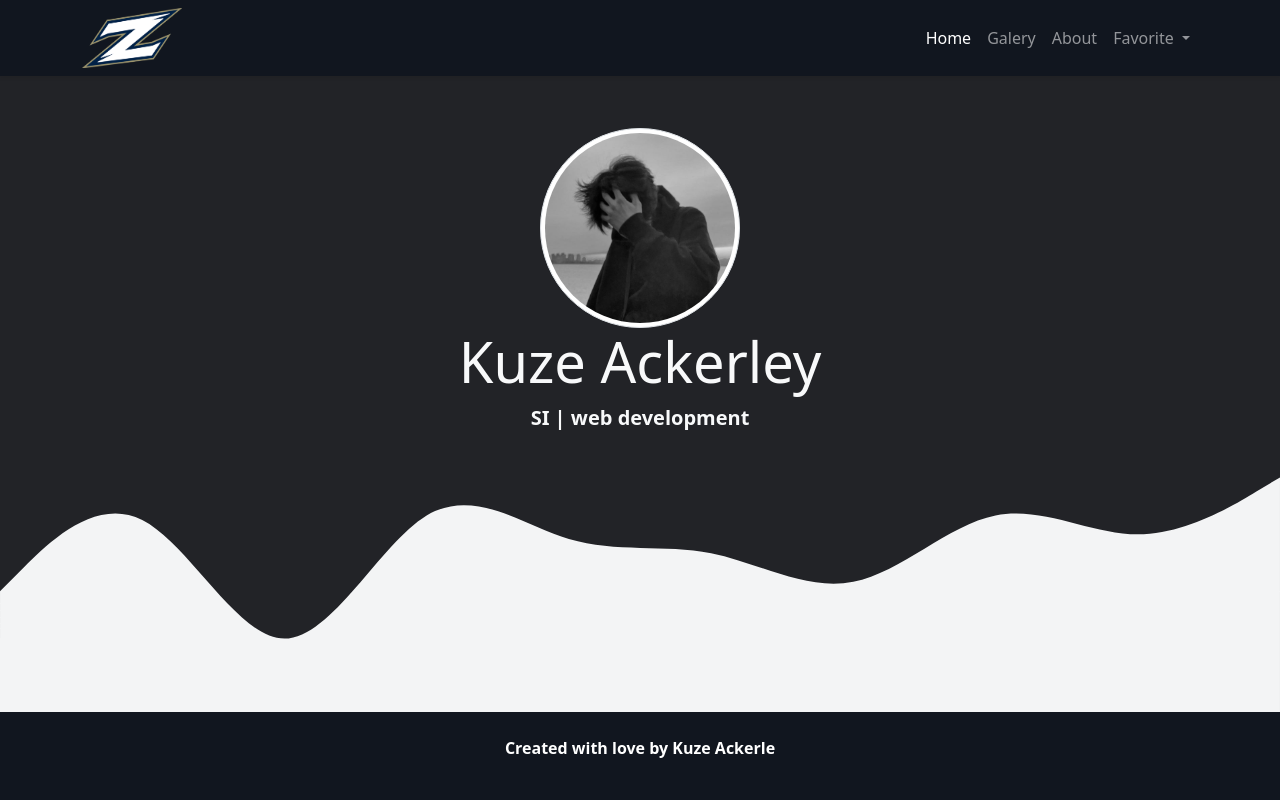
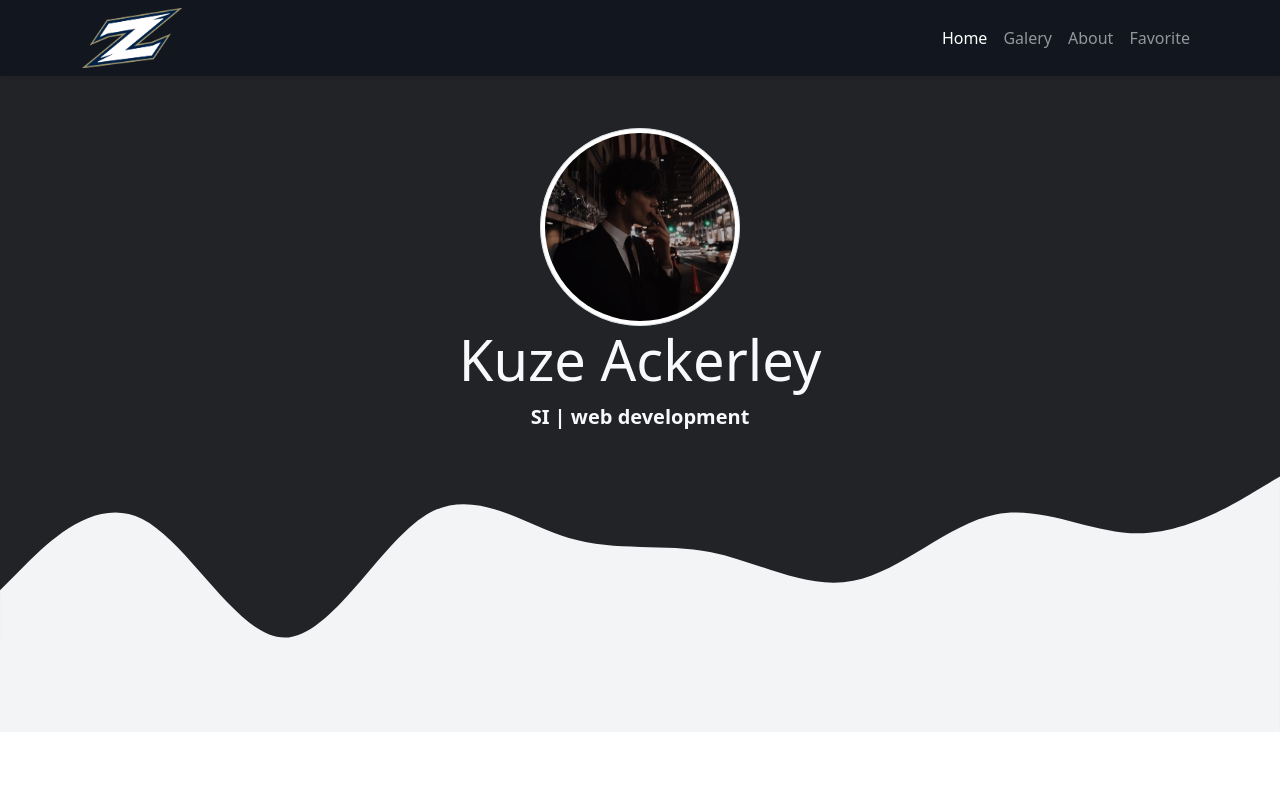
Before and after one commit to agillstrz/kuzeack, a plain HTML site: page index.html in a window 1280 px wide. Shown: the top 804 px of the page. Drawn offline with nearby package versions, Linux system fonts and the light colour scheme.

Commit message:
mengubah foto

```diff
--- a/index.html
+++ b/index.html
@@ -30,20 +30,15 @@
             <li class="nav-item">
               <a class="nav-link" href="#about">About</a>
             </li>
-            <li class="nav-item dropdown">
-              <a class="nav-link dropdown-toggle" href="#" id="navbarDropdown" role="button" data-bs-toggle="dropdown" aria-expanded="false"> Favorite </a>
-              <ul class="dropdown-menu" aria-labelledby="navbarDropdown">
-                <li><a class="dropdown-item" href="#">Series</a></li>
-                <li><a class="dropdown-item" href="#">Anime</a></li>
-                <li><a class="dropdown-item" href="#">kdrama</a></li>
-              </ul>
+            <li class="nav-item">
+              <a class="nav-link" href="favorite.html">Favorite</a>
             </li>
           </ul>
         </div>
       </div>
     </nav>
     <section class="jumbotron mb-5 text-light">
-      <img src="/image/profil.jpg" alt="agil" width="200" class="rounded-circle img-thumbnail" />
+      <img src="/image/foto1.jpg" alt="agil" width="200" class="rounded-circle img-thumbnail" />
       <h1 class="display-4">Kuze Ackerley</h1>
       <p class="lead fw-bold">SI | web development</p>
       <svg xmlns="http://www.w3.org/2000/svg" viewBox="0 0 1440 320">
@@ -132,9 +127,7 @@
         ></path>
       </svg>
     </section>
-    <footer class="text-white fw-bold text-center p-4 fixed-bottom">
-      <p>Created with love by <a class="text-white fw-bold" href="http://instagram/agillstrz">Kuze Ackerle</a></p>
-    </footer>
+
     <!-- Optional JavaScript; choose one of the two! -->
 
     <!-- Option 1: Bootstrap Bundle with Popper -->
```
